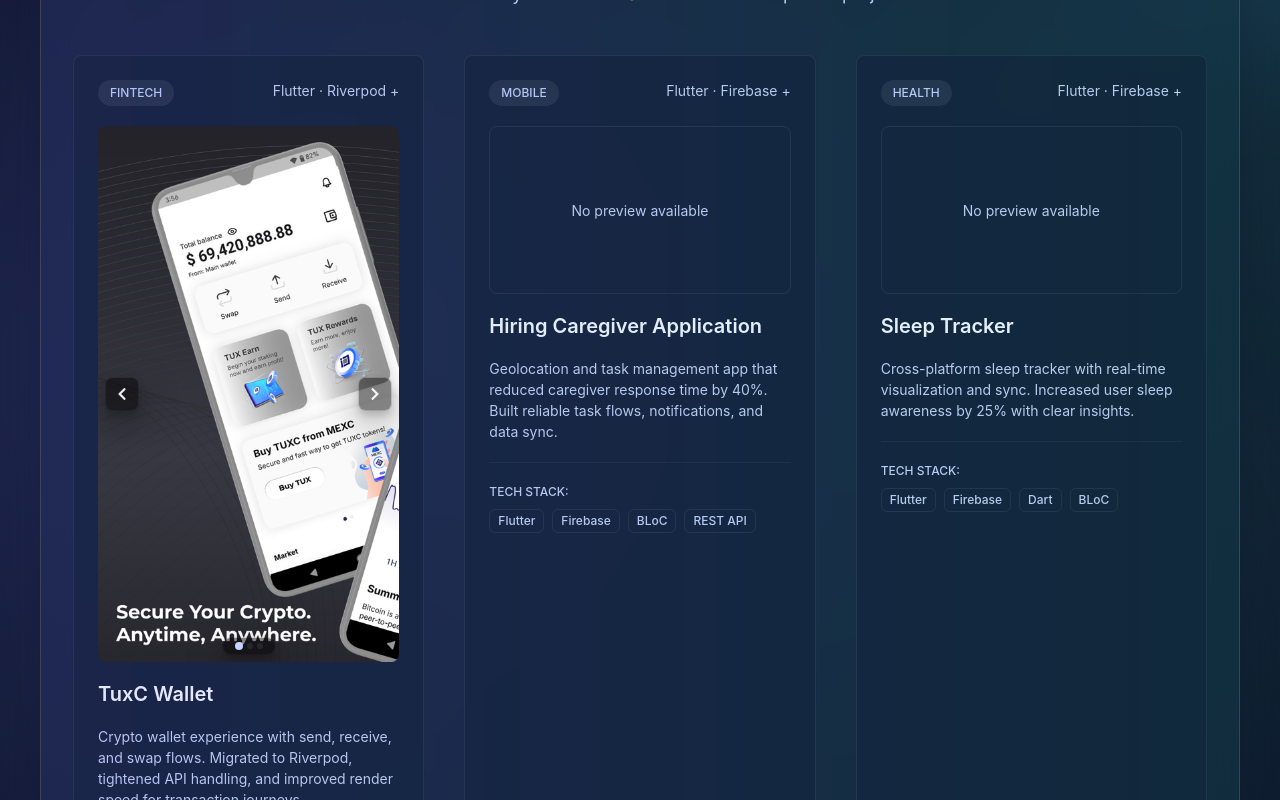
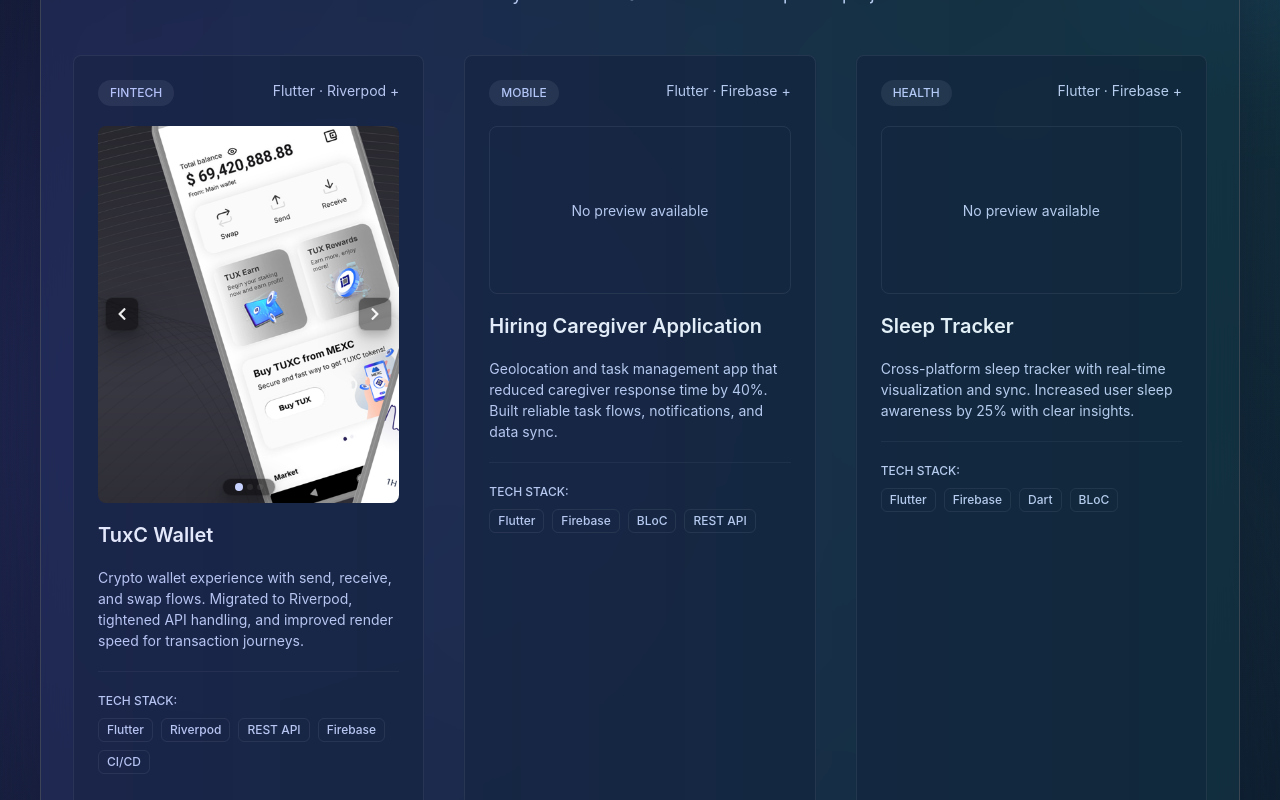
Before and after one commit to afifShyam/my_portfolio, a React (Vite) app: page / in a window 1280 px wide. Shown: the part 980-1780 px from the top of the page. Built offline with nearby package versions, Linux system fonts and the light colour scheme.

Commit message:
enhance image for project

```diff
--- a/src/components/ProjectCard.tsx
+++ b/src/components/ProjectCard.tsx
@@ -96,7 +96,8 @@
             position="relative"
             overflow="hidden"
             borderRadius="lg"
-            minH={{ base: '9.5rem', md: '10.5rem' }}
+            minH={{ base: '8rem', md: '9rem' }}
+            aspectRatio={{ base: 3 / 4, md: 4 / 5 }}
             bg={useColorModeValue('gray.50', 'whiteAlpha.50')}
           >
             <Image
--- a/src/features/portfolio/pages/PortfolioDetail.tsx
+++ b/src/features/portfolio/pages/PortfolioDetail.tsx
@@ -31,7 +31,12 @@
       <VStack align="stretch" spacing={5}>
         {/* Image or Placeholder */}
         {hasImage ? (
-          <Box borderRadius="lg" overflow="hidden">
+          <Box
+            borderRadius="lg"
+            overflow="hidden"
+            minH={{ base: '10rem', md: '11rem' }}
+            aspectRatio={{ base: 3 / 4, md: 4 / 5 }}
+          >
             <Image
               src={normalizedImage?.src}
               srcSet={normalizedImage?.srcSet}
```
Also changed, not shown: 1 other file (tests, documents, lock files or other folders).
